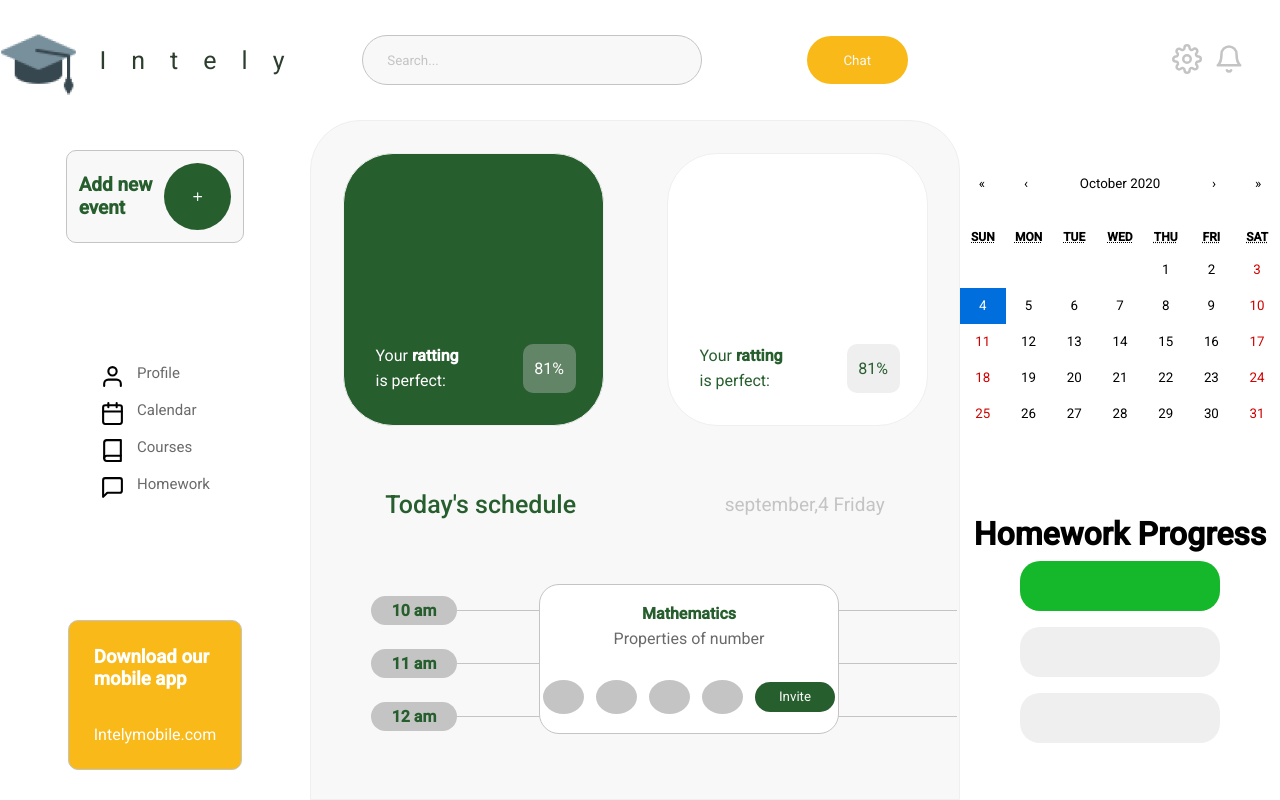
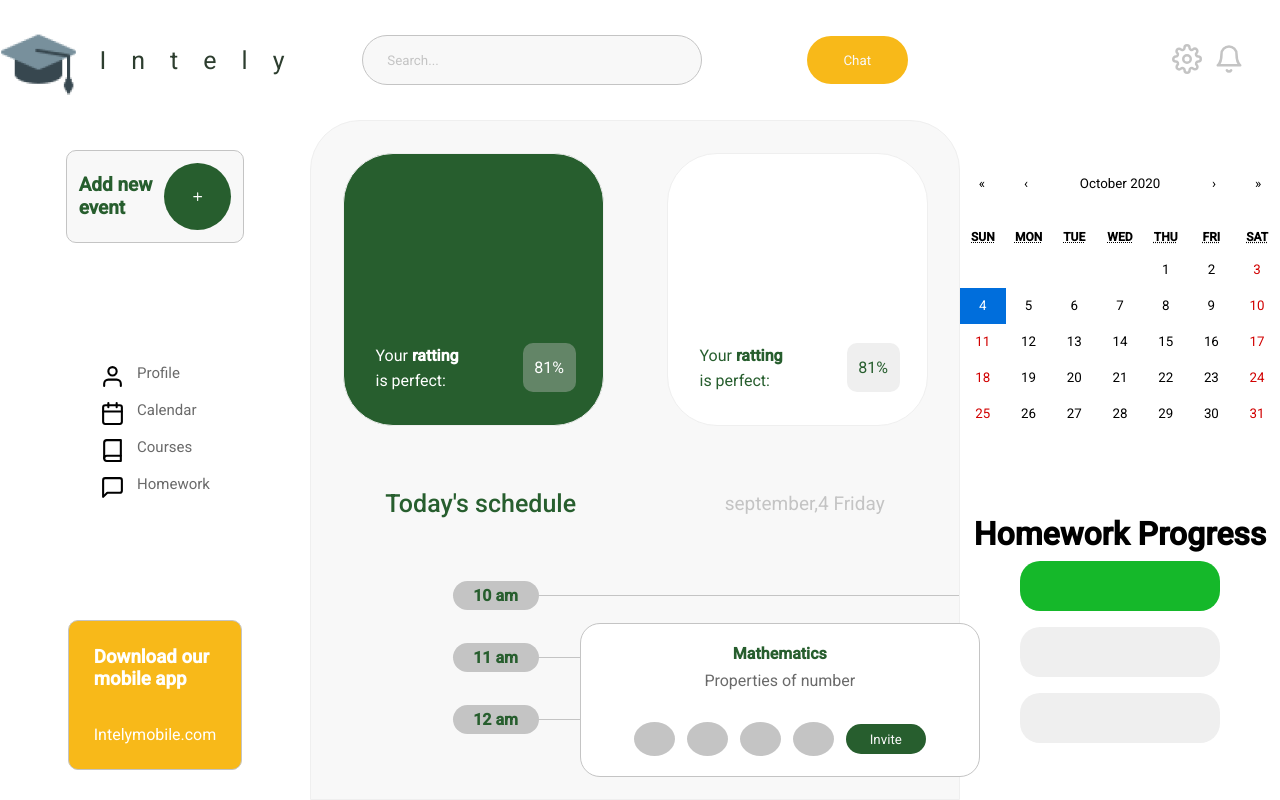
Before and after one commit to Vicenteefenequis/intely-web, a React (Create React App) app: page / in a window 1280 px wide. Built offline with nearby package versions, Linux system fonts and the light colour scheme.

Commit message:
chore: updated Card Hours of MainContent

```diff
--- a/src/Components/MainContent/index.tsx
+++ b/src/Components/MainContent/index.tsx
@@ -1,4 +1,4 @@
-import React from "react";
+import React, { useEffect } from "react";
 
 import {
   Container,
@@ -11,6 +11,7 @@ import {
   CardDiscpline,
   PictureWrapper,
   Picture,
+  HourLine,
 } from "./styles";
 
 const MainContent: React.FC = () => {
@@ -42,16 +43,26 @@ const MainContent: React.FC = () => {
         <h1>Today's schedule </h1>
         <p>september,4 Friday</p>
       </ScheduleWrapper>
-      <HoursWrapper>
-        <Hour>
+
+      <HoursWrapper id="hourwrapper">
+        <HourLine>
+          <Hour id="hour">
             <p>10 am</p>
           </Hour>
-        <Hour>
+        </HourLine>
+
+        <HourLine>
+          <Hour id="hour">
             <p>11 am</p>
           </Hour>
-        <Hour>
+        </HourLine>
+
+        <HourLine>
+          <Hour id="hour">
             <p>12 am</p>
           </Hour>
+        </HourLine>
+
         <CardDiscpline>
           <h1>Mathematics</h1>
           <p>Properties of number</p>
--- a/src/Components/MainContent/styles.ts
+++ b/src/Components/MainContent/styles.ts
@@ -98,12 +98,11 @@ export const HoursWrapper = styled.div`
   position: relative;
   display: flex;
   flex-direction: column;
-  padding: 12px;
-  width: 600px;
+  padding-left: 12px;
+  width: 80%;
   margin: 0 0 0 auto;
-
   > div {
-    margin-bottom: 24px;
+    margin-bottom: 47px;
   }
 `;
 
@@ -116,15 +115,6 @@ export const Hour = styled.div`
   background: var(--color-border);
   width: 86px;
   height: 29px;
-
-  &::after {
-    position: absolute;
-    content: "";
-    width: 500px;
-    height: 1px;
-    background-color: var(--color-border);
-    left: 100%;
-  }
 
   p {
     font-weight: 700;
@@ -139,9 +129,10 @@ export const CardDiscpline = styled.div`
   flex-direction: column;
   align-items: center;
   justify-content: space-around;
-  width: 300px;
-  height: 150px;
+  width: 400px;
+  height: 154px;
   padding: 16px;
+  margin-top: 42px;
 
   h1 {
     font-weight: 700;
@@ -187,3 +178,10 @@ export const Picture = styled.div`
   background-color: var(--color-border);
   border-radius: 50%;
 `;
+export const HourLine = styled.div`
+  width: 100%;
+  border-bottom: 1px solid var(--color-border);
+  > div {
+    margin-bottom: -15px;
+  }
+`;
```
Lines whose indentation alone changed are shown as unchanged.
